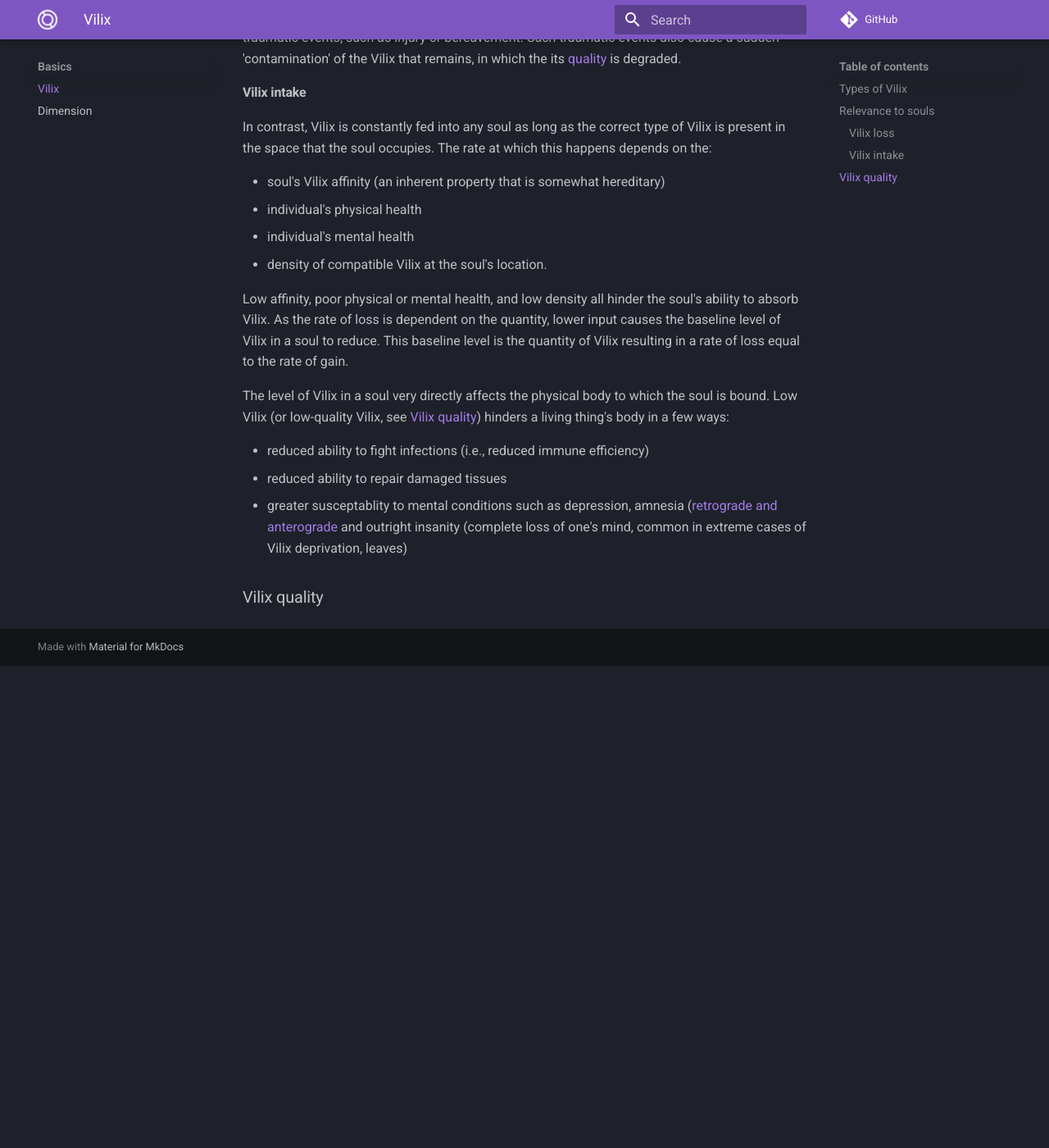
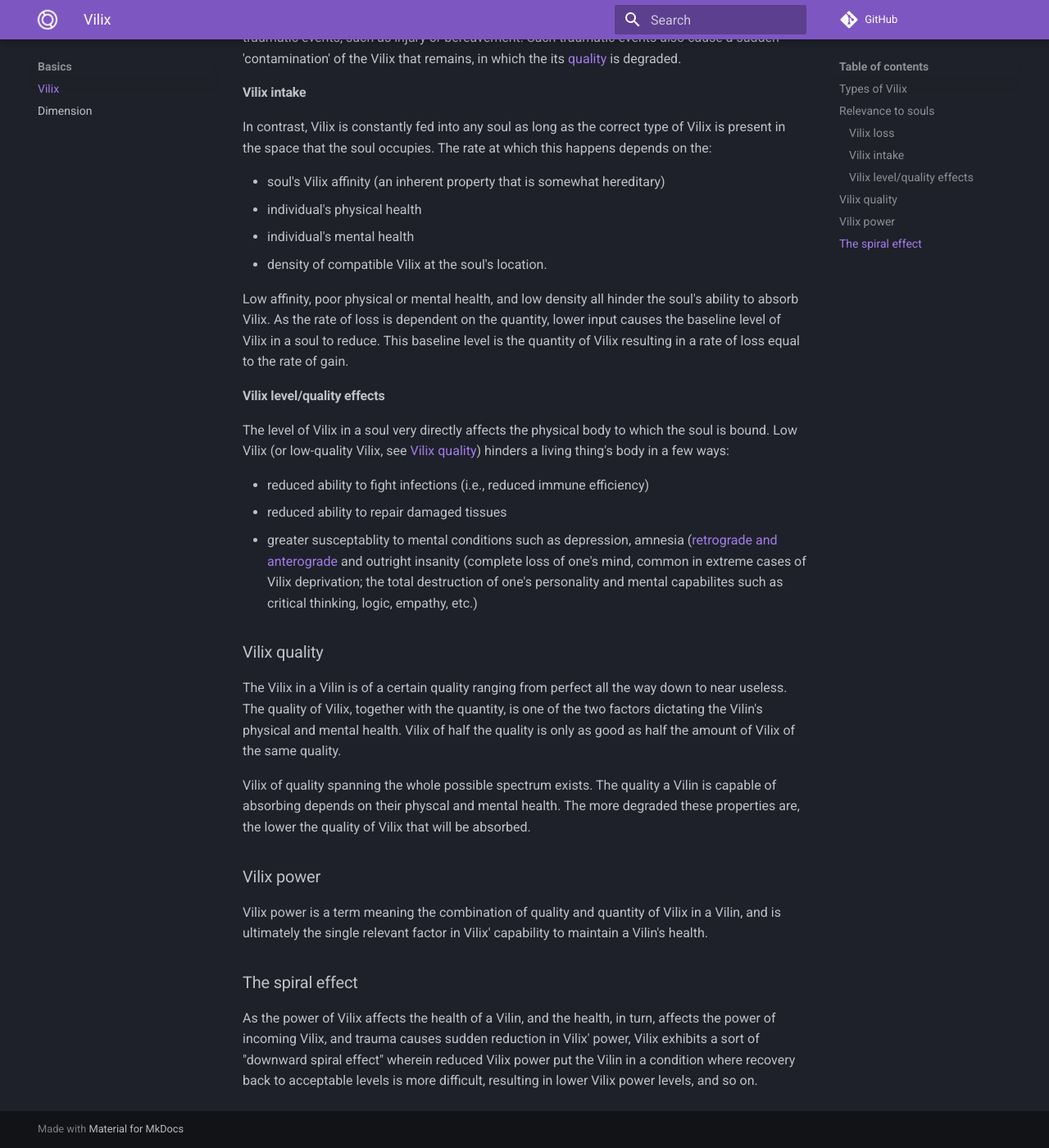
Before and after one commit to Jaw-bone6/worldbuilding, an MkDocs documentation site: the page built from docs/vilix.md, in a window 1280 px wide and 1400 px high, scrolled down 859 px. Shown: the whole window at 82% size. Built offline with MkDocs 1.6.1 and Material for MkDocs 9.7.7, drawn with Linux system fonts in a browser that asks for light colours; comment, search, counter and statistics services are not loaded; before the commit the page ends 1671 px from its top, so only the background shows below that.

Commit message:
Add to vilix

```diff
--- a/docs/vilix.md
+++ b/docs/vilix.md
@@ -52,6 +52,8 @@ quantity, lower input causes the baseline level of Vilix in a soul to reduce.
 This baseline level is the quantity of Vilix resulting in a rate of loss equal
 to the rate of gain.
 
+#### Vilix level/quality effects
+
 The level of Vilix in a soul very directly affects the physical body to which
 the soul is bound. Low Vilix (or low-quality Vilix, see [Vilix
 quality](#vilix-quality)) hinders a living thing's body in a few ways:
@@ -61,6 +63,32 @@ quality](#vilix-quality)) hinders a living thing's body in a few ways:
 - greater susceptablity to mental conditions such as depression, amnesia
 ([retrograde and anterograde](https://en.wikipedia.org/wiki/Amnesia#Types) and
 outright insanity (complete loss of one's mind, common in extreme cases of
-Vilix deprivation, leaves)
+Vilix deprivation; the total destruction of one's personality and mental
+capabilites such as critical thinking, logic, empathy, etc.)
 
 ### Vilix quality
+
+The Vilix in a Vilin is of a certain quality ranging from perfect all the way
+down to near useless. The quality of Vilix, together with the quantity, is one
+of the two factors dictating the Vilin's physical and mental health. Vilix of
+half the quality is only as good as half the amount of Vilix of the same
+quality.
+
+Vilix of quality spanning the whole possible spectrum exists. The quality a
+Vilin is capable of absorbing depends on their physcal and mental health. The
+more degraded these properties are, the lower the quality of Vilix that will be
+absorbed.
+
+### Vilix power
+
+Vilix power is a term meaning the combination of quality and quantity of Vilix
+in a Vilin, and is ultimately the single relevant factor in Vilix' capability
+to maintain a Vilin's health.
+
+### The spiral effect
+
+As the power of Vilix affects the health of a Vilin, and the health, in turn,
+affects the power of incoming Vilix, and trauma causes sudden reduction in
+Vilix' power, Vilix exhibits a sort of "downward spiral effect" wherein reduced
+Vilix power put the Vilin in a condition where recovery back to acceptable
+levels is more difficult, resulting in lower Vilix power levels, and so on.
```
Also changed, not shown: docs/soul.md (+7 -0 lines).
